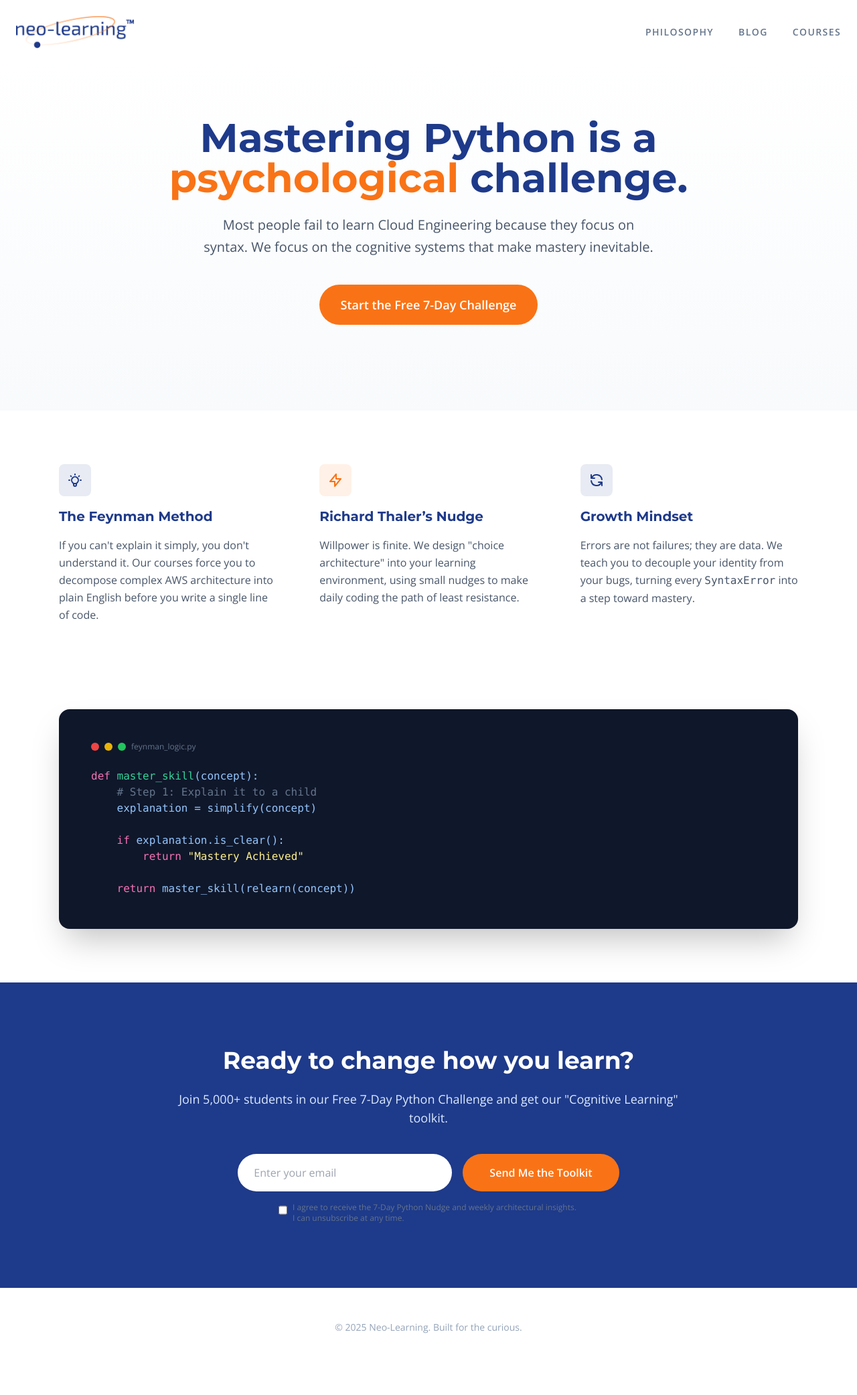
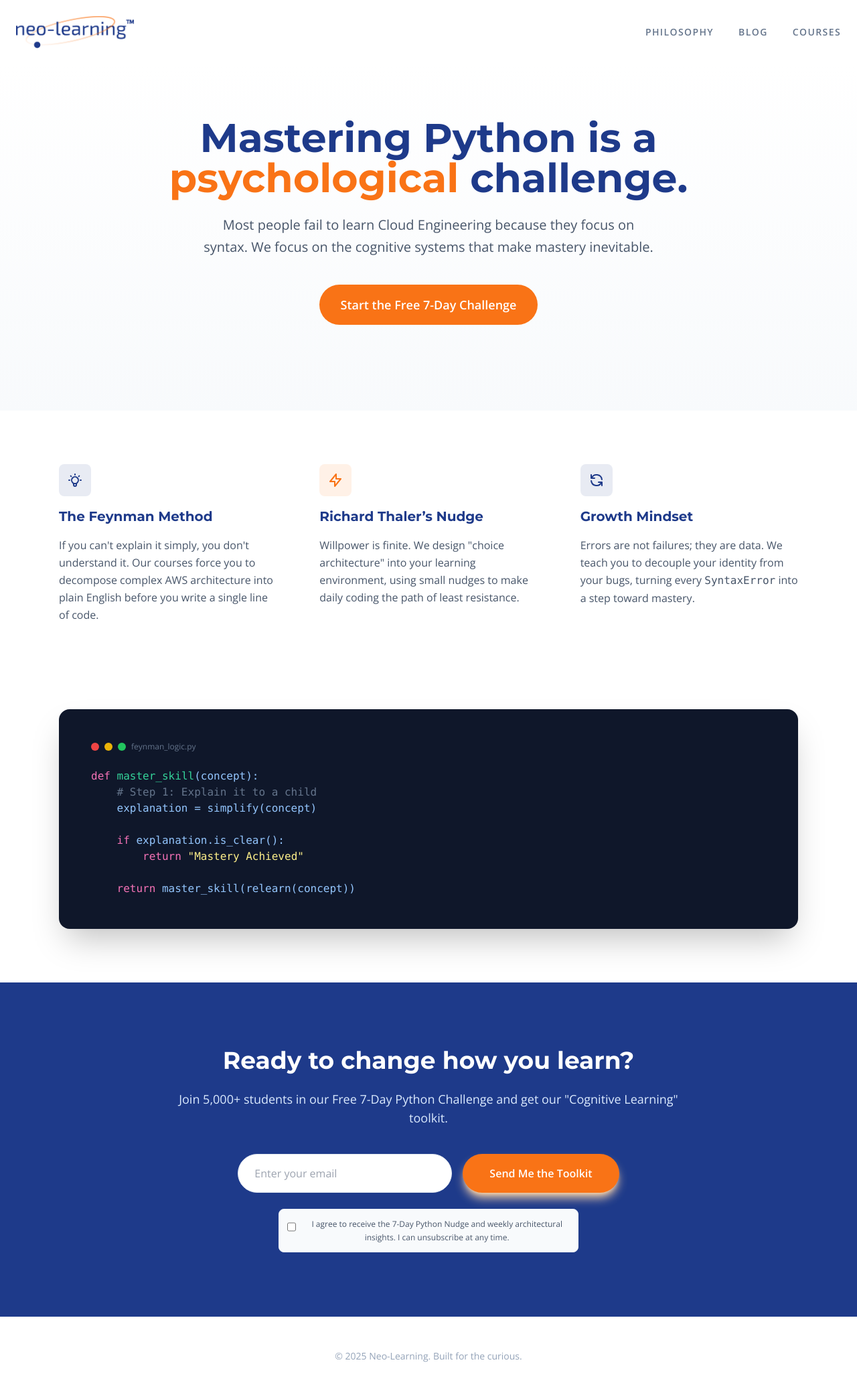
Before and after one commit to neolearningadmin/site, a Jekyll site: the page index.html, which Jekyll copies as it is, in a window 1280 px wide. Shown: the whole page at 67% size. Built offline with Jekyll 4.4.1, drawn with Linux system fonts in a browser that asks for light colours; nearby versions of some CDN libraries; before the commit the page ends 2040 px from its top, so only the background shows below that.

Commit message:
fixes index

```diff
--- a/index.html
+++ b/index.html
@@ -146,26 +146,27 @@
             <p class="text-blue-100 text-lg mb-10">Join 5,000+ students in our Free 7-Day Python Challenge and get our
                 "Cognitive Learning" toolkit.</p>
             <form action="https://assets.mailerlite.com/jsonp/1984625/forms/175091330763982595/subscribe" method="post"
-                target="_blank" class="flex flex-col gap-4 items-center">
+                target="_blank" class="flex flex-col gap-6 items-center w-full">
 
                 <div class="flex flex-col md:flex-row gap-4 justify-center w-full">
                     <input type="email" name="fields[email]" placeholder="Enter your email" required
-                        class="px-6 py-4 rounded-full text-slate-900 md:w-80 focus:outline-none focus:ring-4 focus:ring-secondary/50">
+                        class="px-6 py-4 rounded-full text-slate-900 border border-slate-200 md:w-80 focus:outline-none focus:ring-4 focus:ring-orange-500/50">
 
                     <button type="submit"
-                        class="bg-secondary hover:bg-orange-600 px-10 py-4 rounded-full font-bold transition-colors">
+                        class="bg-orange-500 hover:bg-orange-600 text-white px-10 py-4 rounded-full font-bold transition-colors shadow-lg shadow-orange-200">
                         Send Me the Toolkit
                     </button>
                 </div>
 
-                <label class="flex items-start gap-2 cursor-pointer max-w-md">
-                    <input type="checkbox" required
-                        class="mt-1 h-4 w-4 text-secondary rounded border-slate-300 focus:ring-secondary">
-                    <span class="text-xs text-slate-500 text-left">
+                <div class="flex items-start gap-3 max-w-md bg-slate-50 p-3 rounded-lg border border-slate-100">
+                    <input type="checkbox" id="consent-check" required
+                        class="mt-1 h-5 w-5 rounded border-slate-300 text-orange-600 focus:ring-orange-500 cursor-pointer">
+                    <label for="consent-check"
+                        class="text-xs text-slate-600 leading-relaxed cursor-pointer select-none">
                         I agree to receive the 7-Day Python Nudge and weekly architectural insights. I can unsubscribe
                         at any time.
-                    </span>
-                </label>
+                    </label>
+                </div>
             </form>
         </div>
     </section>
```
